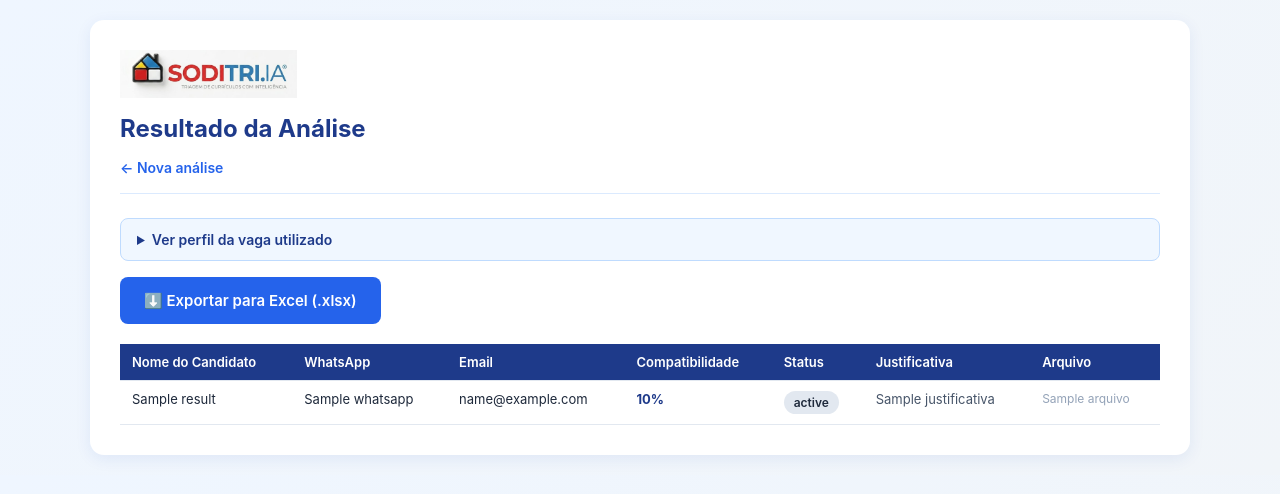
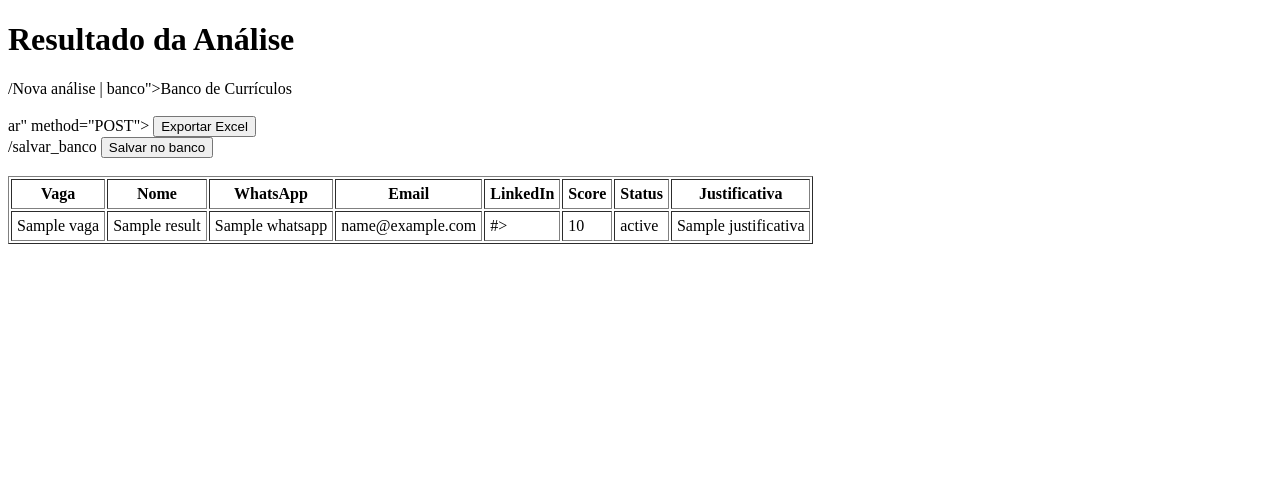
Before and after one commit to guiga22072000-bot/Triagemcurriculoq, a Flask app: template templates/resultado.html in a window 1280 px wide. Shown: the top 494 px of the page. Run offline with Flask 3, Linux system fonts and the light colour scheme; the template is opened without the code that fills it: most values are stand-ins (such as "Sample title", 1, 10 or a date in 2020).

Commit message:
Update resultado.html

```diff
--- a/templates/resultado.html
+++ b/templates/resultado.html
@@ -1,59 +1,65 @@
 <!DOCTYPE html>
-<html lang="pt-br">
+<html>
 <head>
-  <meta charset="UTF-8">
-  <meta name="viewport" content="width=device-width, initial-scale=1.0">
-  <title>Resultado da Análise</title>
-  <link rel="stylesheet" href="{{ url_for('static', filename='style.css') }}">
+    <title>Resultados</title>
 </head>
 <body>
-  <div class="container wide">
-    <header>
-      <div class="logo-wrapper">
-        <img src="{{ url_for('static', filename='logo.jpeg') }}" alt="SODITRI.IA">
-      </div>
+
 <h1>Resultado da Análise</h1>
-      <a href="/" class="back-link">← Nova análise</a>
-    </header>
 
-    <details class="job-profile-box">
-      <summary>Ver perfil da vaga utilizado</summary>
-      <p>{{ job_profile }}</p>
-    </details>
+/Nova análise</a> |
+banco">Banco de Currículos</a>
 
-    <form action="/exportar" method="post">
-      <input type="hidden" name="results_json" value='{{ results | tojson | safe }}'>
-      <button type="submit" class="export-btn">⬇️ Exportar para Excel (.xlsx)</button>
+<br><br>
+
+ar" method="POST">
+    <input type="hidden" name="results_json" value='{{ results|tojson }}'>
+    <button type="submit">Exportar Excel</button>
 </form>
 
-    <div class="table-wrapper">
-      <table>
-        <thead>
+<br>
+
+/salvar_banco
+    <input type="hidden" name="results_json" value='{{ results|tojson }}'>
+    <button type="submit">Salvar no banco</button>
+</form>
+
+<br><br>
+
+<table border="1" cellpadding="5">
     <tr>
-            <th>Nome do Candidato</th>
+        <th>Vaga</th>
+        <th>Nome</th>
         <th>WhatsApp</th>
         <th>Email</th>
-            <th>Compatibilidade</th>
+        <th>LinkedIn</th>
+        <th>Score</th>
         <th>Status</th>
         <th>Justificativa</th>
-            <th>Arquivo</th>
     </tr>
-        </thead>
-        <tbody>
+
     {% for r in results %}
-          <tr class="{% if 'não' in (r.status|lower) or 'nao' in (r.status|lower) %}row-no{% elif 'recomendado' in (r.status|lower) %}row-yes{% endif %}">
+    <tr>
+        <td>{{ r.vaga }}</td>
         <td>{{ r.nome }}</td>
         <td>{{ r.whatsapp }}</td>
         <td>{{ r.email }}</td>
-            <td class="score-cell">{{ r.score }}{% if r.score is number or (r.score|string).isdigit() %}%{% endif %}</td>
-            <td><span class="status-badge">{{ r.status }}</span></td>
-            <td class="justificativa">{{ r.justificativa }}</td>
-            <td class="filename">{{ r.arquivo }}</td>
+
+        <td>
+            {% if r.linkedin and r.linkedin != "Não encontrado" %}
+                {{ r.linkedin }}>
+            {% else %}
+                -
+            {% endif %}
+        </td>
+
+        <td>{{ r.score }}</td>
+        <td>{{ r.status }}</td>
+        <td>{{ r.justificativa }}</td>
     </tr>
     {% endfor %}
-        </tbody>
+
 </table>
-    </div>
-  </div>
+
 </body>
 </html>
```
Lines whose indentation alone changed are shown as unchanged.
